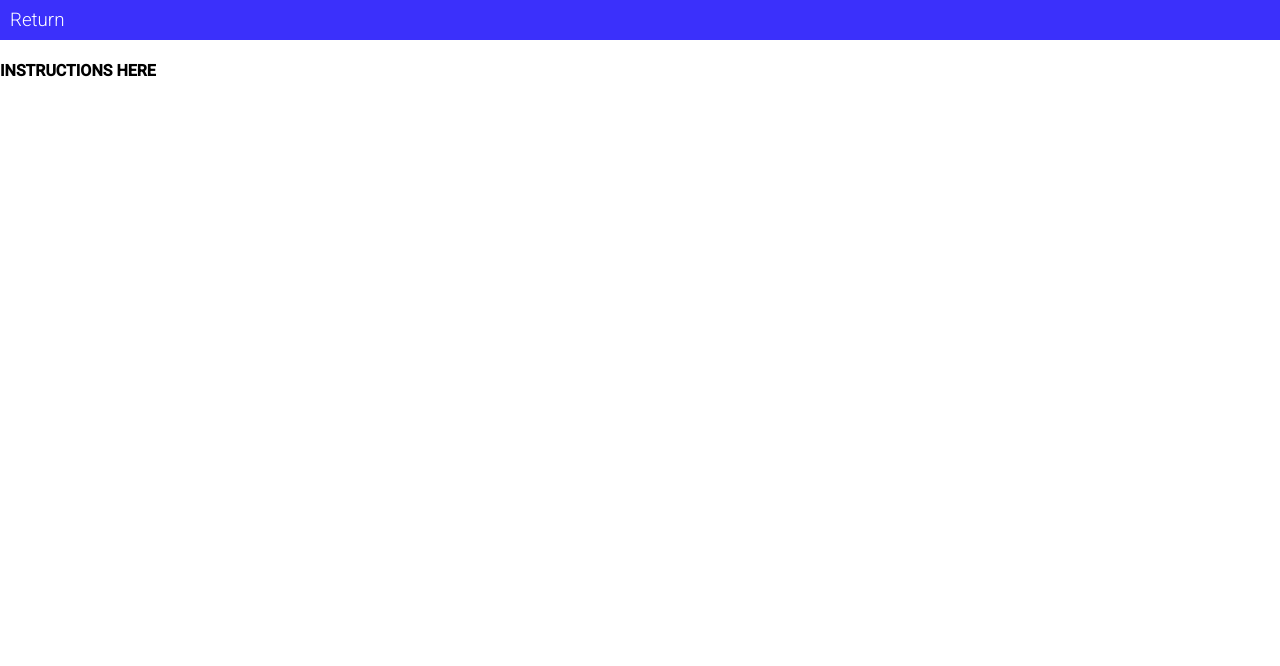
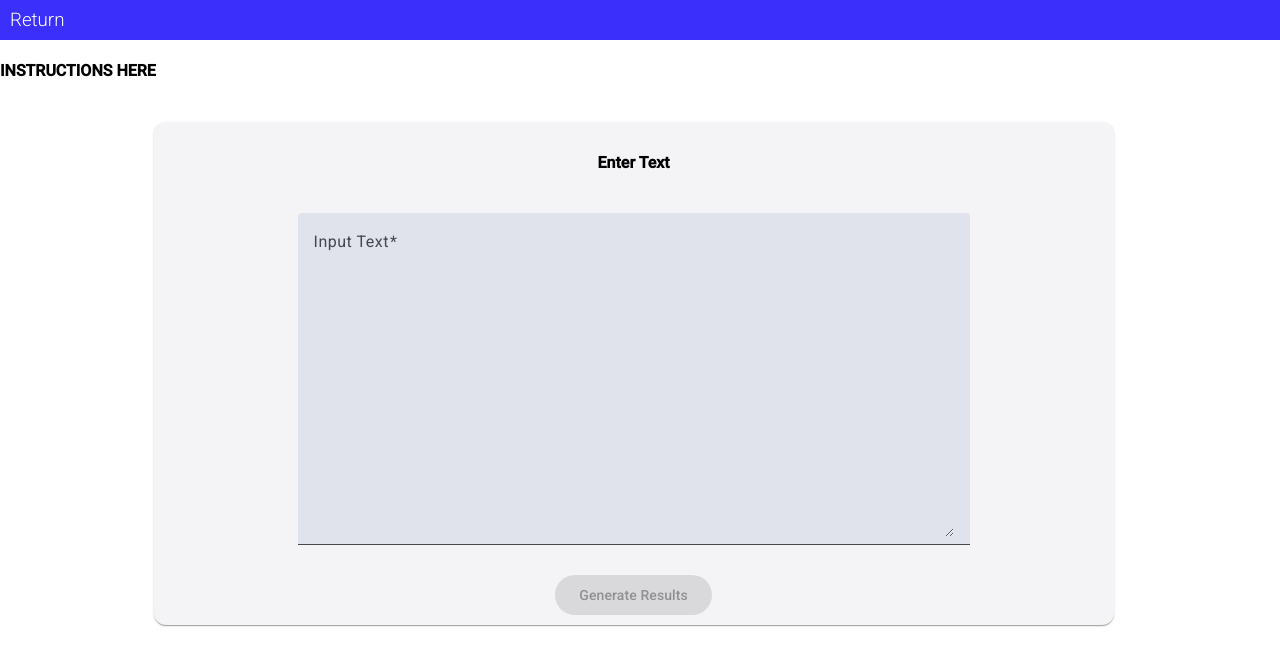
Before and after one commit to caremackin/technica_2024, an Angular app in the folder client/: page /gist in a window 1280 px wide. Shown: the top 666 px of the page. Built offline with nearby package versions, Linux system fonts and the light colour scheme.

Commit message:
some gist stuff

```diff
--- a/client/src/app/comprehension_canopy/canopy.component.css
+++ b/client/src/app/comprehension_canopy/canopy.component.css
@@ -20,6 +20,7 @@
     top:20px;
     width: 75%;
     margin-left: 12%;
+    margin-bottom: 20px;
 }
 
 textarea {
@@ -37,7 +38,12 @@ h3{
     margin-top: 10px;
     margin-bottom: 10px;
 }
-
+.container-i{
+  display: flex;
+  justify-content: center;
+  margin-top: 10px;
+  margin-bottom: 10px;
+}
 .image-gallery {
     display: grid;
     grid-template-columns: repeat(auto-fill, minmax(200px, 1fr));
@@ -57,10 +63,6 @@ h3{
     margin: 0;
   }
 
-h1 {
-    font-family: 'Roboto', sans-serif;
-    font-weight: 300;
-}
 
 h4{
     font-family: 'Roboto', sans-serif;
@@ -92,9 +94,16 @@ h4{
     transform: scale(1.05);
   }
 
-  h1 {
+  h2 {
     font-family: 'Roboto', sans-serif;
     text-align: center;
-    margin-bottom: 20px;
     font-weight: 300;
   }
+
+  .keyword-container h2 {
+    padding-top: 20px;
+}
+
+.keyword-container{
+  padding-bottom: 20px;
+}
--- a/client/src/app/comprehension_canopy/canopy.component.html
+++ b/client/src/app/comprehension_canopy/canopy.component.html
@@ -22,10 +22,10 @@
         </div>
     </form>
 </mat-card>
+<span></span>
 
-
-<h1>Keywords</h1>
-
+<div class="keyword-container">
+  <h2>Keywords</h2>
   <section>
       <mat-form-field class="example-form-field">
         <mat-label>Keywords</mat-label>
@@ -46,12 +46,13 @@
         />
       </mat-form-field>
   </section>
-
-<div class="container">
+  <div class="container-i">
     <button class="btn" [disabled]="!text_keywords" mat-flat-button (click)="generateImages()">Generate Images</button>
     </div>
+</div>
 
-  <h1>Images</h1>
+
+  <h2 *ngIf="showResourseSection">Images</h2>
   <div class="image-gallery">
     <div *ngFor="let item of urlList">
       <div style="text-align: center;">
@@ -62,7 +63,7 @@
   </div>
 
 
-  <h1>Videos</h1>
+  <h2 *ngIf="showResourseSection" >Videos</h2>
   <div class="video-container">
     <div *ngFor="let videoId of videoIds">
       <iframe
--- a/client/src/app/comprehension_canopy/canopy.component.ts
+++ b/client/src/app/comprehension_canopy/canopy.component.ts
@@ -37,6 +37,7 @@ export class CanopyComponent {
   urlList: Array<any>
   videoIds: Array<string>
   text_keywords: Array<string>
+  showResourseSection: Boolean = false
 
   constructor(private fb: FormBuilder, private router: Router, private genService: KeywordService, private sanitizer: DomSanitizer){
 
@@ -130,6 +131,8 @@ export class CanopyComponent {
 
       this.videoIds = response.map(video => video.videoId)
   })
+
+    this.showResourseSection = true;
   }
 
   getKeywords(){
--- a/client/src/app/gist/gist.component.css
+++ b/client/src/app/gist/gist.component.css
@@ -13,3 +13,29 @@ h3{
     font-weight: 300;
     color: white;
 }
+
+
+.form{
+    padding-top: 10px;
+    width: 70%;
+    margin-left: 15%;
+    justify-content: center;
+}
+
+.card{
+    top:20px;
+    width: 75%;
+    margin-left: 12%;
+    margin-bottom: 20px;
+}
+
+textarea {
+    min-height: 300px;
+}
+
+.container {
+    display: flex;
+    justify-content: center;
+    margin-top: 10px;
+    margin-bottom: 10px;
+}
--- a/client/src/app/gist/gist.component.html
+++ b/client/src/app/gist/gist.component.html
@@ -2,3 +2,23 @@
     <h3 [routerLink]="['/']">Return</h3>
 </div>
 <h4>INSTRUCTIONS HERE</h4>
+
+<mat-card class="card">
+    <div class="container">
+    <h4>Enter Text</h4>
+    </div>
+    <form [formGroup]="textForm" (ngSubmit)="submit()">
+        <div>
+            <mat-form-field class="form">
+                <mat-label>Input Text</mat-label>
+                <textarea matInput formControlName="text"></textarea>
+            </mat-form-field>
+        </div>
+        <div class="container">
+        <button class="btn" mat-flat-button type="submit" [disabled]="!textForm.valid">Generate Results</button>
+        </div>
+    </form>
+</mat-card>
+<span></span>
+
+<h1>{{summary}}</h1>
--- a/client/src/app/gist/gist.component.ts
+++ b/client/src/app/gist/gist.component.ts
@@ -12,7 +12,6 @@ import {LiveAnnouncer} from '@angular/cdk/a11y';
 import {ChangeDetectionStrategy, Component, inject, signal} from '@angular/core';
 import {MatChipInputEvent, MatChipsModule} from '@angular/material/chips';
 import {MatIconModule} from '@angular/material/icon';
-import { WritableSignal } from '@angular/core';
 
 @Component({
   selector: 'app-canopy',
@@ -25,17 +24,38 @@ import { WritableSignal } from '@angular/core';
     MatButtonModule,
     MatCardModule,
     RouterModule,
-    CommonModule,
-    MatChipsModule,
-    MatIconModule
   ],
   templateUrl: './gist.component.html',
   styleUrl: './gist.component.css'
 })
 export class GistComponent {
 
-  constructor(private fb: FormBuilder, private router: Router, private genService: KeywordService, private sanitizer: DomSanitizer){
+  textForm!: FormGroup;
+  summary: string
+  constructor(private fb: FormBuilder, private router: Router, private genService: KeywordService){
 
   }
 
+  ngOnInit(){
+    this.textForm = this.createFormGroup();
+  }
+
+  submit(){
+    console.log(this.textForm.value)
+    this.genService.summarizeText(this.textForm.value.text).subscribe(response => {
+      console.log(response);
+      this.summary = response.summary[0].summary_text
+    });
+  }
+
+  createFormGroup(): FormGroup {
+    return new FormGroup({
+      text: new FormControl("",[
+        Validators.required,
+        Validators.minLength(10)
+      ])
+    })
+  }
+
+
 }
--- a/client/src/app/services/keyword.service.ts
+++ b/client/src/app/services/keyword.service.ts
@@ -39,4 +39,8 @@ export class KeywordService {
     reGenImage(keyword:string): Observable<any> {
         return this.http.post<any>(this.url + 'regenImage', { keyword });
     }
+
+    summarizeText(text:string): Observable<any> {
+        return this.http.post<any>(this.url + 'summary', { text });
+    }
 }
```
Also changed, not shown: 1 other file (tests, documents, lock files or other folders). Lines whose indentation alone changed are shown as unchanged.
